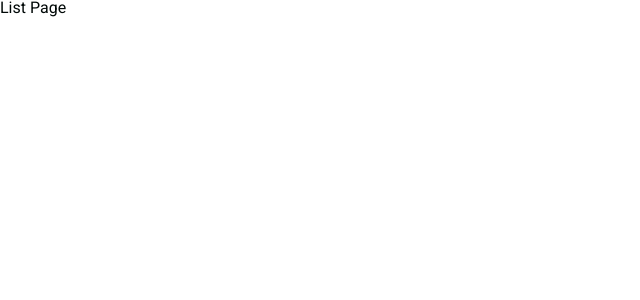
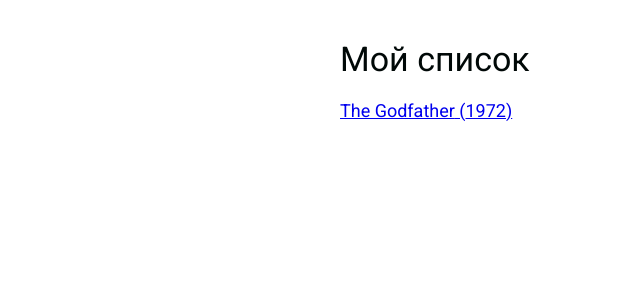
Before and after one commit to afon-himself/bootcamp-m4-starter, a React (Create React App) app: page /list/1 in a window 1280 px wide. Shown: the top 300 px of the page, without its empty margins (0-640 px from the left). Built offline with nearby package versions, Linux system fonts and the light colour scheme.

Commit message:
add list page

```diff
--- a/src/pages/ListPage/ListPage.css
+++ b/src/pages/ListPage/ListPage.css
@@ -0,0 +1,12 @@
+.list-page {
+    padding: 42px calc(50% - 300px);
+}
+
+.list-page__title {
+    font-size: 34px;
+    margin-bottom: 26px;
+}
+
+.list-page ul li {
+    font-size: 18px;
+}
--- a/src/pages/ListPage/ListPage.js
+++ b/src/pages/ListPage/ListPage.js
@@ -2,10 +2,30 @@ import React, { Component } from 'react';
 import './ListPage.css';
 
 class ListPage extends Component {
+    state = {
+        movies: [
+            { title: 'The Godfather', year: 1972, imdbID: 'tt0068646' }
+        ]
+    }
+    componentDidMount() {
+        const id = this.props.match.params;
+        console.log(id);
+        // TODO: запрос к сервер на получение списка
+        // TODO: запросы к серверу по всем imdbID
+    }
     render() {
         return (
             <div className="list-page">
-                <h1>List Page</h1>
+                <h1 className="list-page__title">Мой список</h1>
+                <ul>
+                    {this.state.movies.map((item) => {
+                        return (
+                            <li key={item.imdbID}>
+                                <a href="https://www.imdb.com/title/tt0068646/" target="_blank">{item.title} ({item.year})</a>
+                            </li>
+                        );
+                    })}
+                </ul>
             </div>
         );
     }
```
